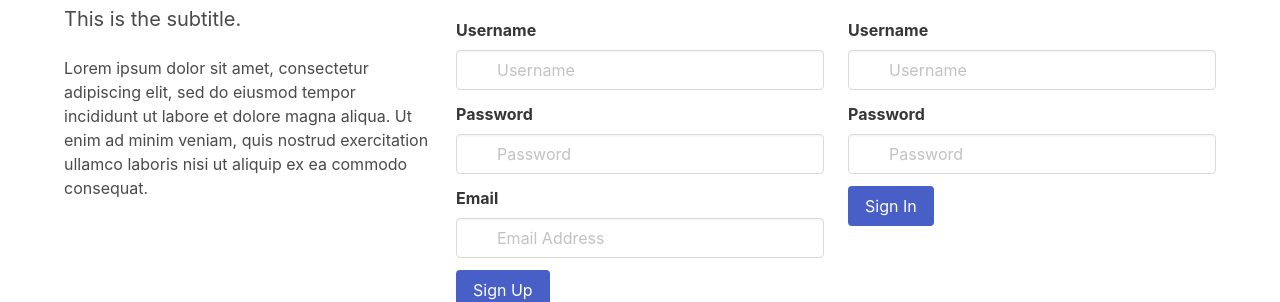
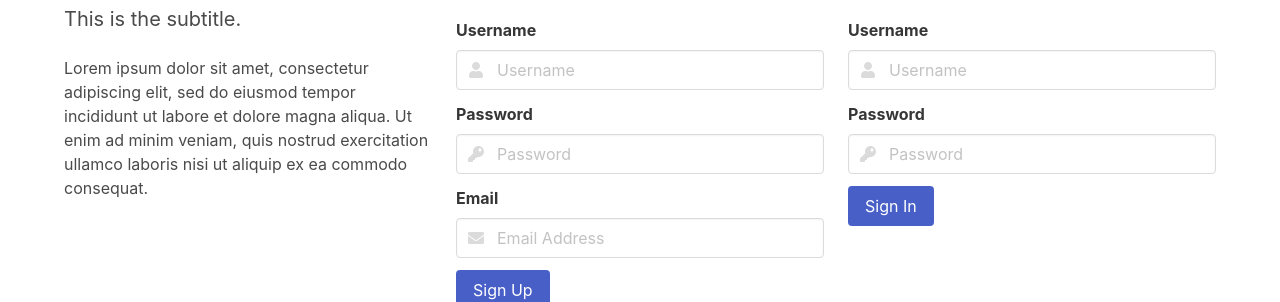
Before and after one commit to OpenTechStrategies/librehq, a Vue app in the folder client/: page / in a window 1280 px wide. Shown: the part 133-435 px from the top of the page. Built offline with nearby package versions, Linux system fonts and the light colour scheme.

Commit message:
Add and use Font Awesome npm dependency for icons
With this setup we only load the icons we're using, rather
than the whole, rather large, Font Awesome JavaScript library.

```diff
--- a/client/package.json
+++ b/client/package.json
@@ -10,6 +10,9 @@
     "test:unit": "vue-cli-service test:unit"
   },
   "dependencies": {
+    "@fortawesome/fontawesome-svg-core": "^1.2.8",
+    "@fortawesome/free-solid-svg-icons": "^5.5.0",
+    "@fortawesome/vue-fontawesome": "^0.1.2",
     "bulma": "^0.7.2",
     "vue": "^2.5.17"
   },
--- a/client/src/App.vue
+++ b/client/src/App.vue
@@ -11,6 +11,7 @@
 
 <script>
 import "./assets/sass/main.scss";
+import "./fontawesome.js";
 import Header from "./components/Header.vue";
 import Messages from "./components/Messages.vue";
 import Signin from "./components/Signin.vue";
--- a/client/src/components/Account.vue
+++ b/client/src/components/Account.vue
@@ -17,7 +17,7 @@
                 <div class="control has-icons-left has-icons-right">
                   <input class="input" type="text" name="username" placeholder="Username"> <!-- :value="account.username"> -->
                   <span class="icon is-small is-left">
-                    <i class="fas fa-user"></i>
+                    <font-awesome-icon icon="user"></font-awesome-icon>
                   </span>
                 </div>
               </div>
@@ -27,7 +27,7 @@
                 <div class="control has-icons-left has-icons-right">
                   <input class="input" type="password" name="password" placeholder="Password">
                   <span class="icon is-small is-left">
-                    <i class="fas fa-key"></i>
+                    <font-awesome-icon icon="key"></font-awesome-icon>
                   </span>
                 </div>
               </div>
@@ -37,7 +37,7 @@
                 <div class="control has-icons-left has-icons-right">
                   <input class="input" type="email" name="email" placeholder="Email Address"> <!-- :value="account.email" -->
                   <span class="icon is-small is-left">
-                    <i class="fas fa-envelope"></i>
+                    <font-awesome-icon icon="envelope"></font-awesome-icon>
                   </span>
                 </div>
               </div>
--- a/client/src/components/Signin.vue
+++ b/client/src/components/Signin.vue
@@ -27,7 +27,7 @@
               <div class="control has-icons-left has-icons-right">
                 <input class="input" type="text" name="username" placeholder="Username">
                 <span class="icon is-small is-left">
-                  <i class="fas fa-user"></i>
+                  <font-awesome-icon icon="user"></font-awesome-icon>
                 </span>
               </div>
             </div>
@@ -37,7 +37,7 @@
               <div class="control has-icons-left has-icons-right">
                 <input class="input" type="password" name="password" placeholder="Password">
                 <span class="icon is-small is-left">
-                  <i class="fas fa-key"></i>
+                  <font-awesome-icon icon="key"></font-awesome-icon>
                 </span>
               </div>
             </div>
@@ -47,7 +47,7 @@
               <div class="control has-icons-left has-icons-right">
                 <input class="input" type="email" name="email" placeholder="Email Address">
                 <span class="icon is-small is-left">
-                  <i class="fas fa-envelope"></i>
+                  <font-awesome-icon icon="envelope"></font-awesome-icon>
                 </span>
               </div>
             </div>
@@ -70,7 +70,7 @@
               <div class="control has-icons-left has-icons-right">
                 <input class="input" type="text" name="username" placeholder="Username">
                 <span class="icon is-small is-left">
-                  <i class="fas fa-user"></i>
+                  <font-awesome-icon icon="user"></font-awesome-icon>
                 </span>
               </div>
             </div>
@@ -80,7 +80,7 @@
               <div class="control has-icons-left has-icons-right">
                 <input class="input" type="password" name="password" placeholder="Password">
                 <span class="icon is-small is-left">
-                  <i class="fas fa-key"></i>
+                  <font-awesome-icon icon="key"></font-awesome-icon>
                 </span>
               </div>
             </div>
--- /dev/null
+++ b/client/src/fontawesome.js
@@ -0,0 +1,7 @@
+import { library } from "@fortawesome/fontawesome-svg-core";
+import { faUser, faEnvelope, faKey } from "@fortawesome/free-solid-svg-icons";
+library.add(faUser, faEnvelope, faKey);
+
+import Vue from "vue";
+import { FontAwesomeIcon } from "@fortawesome/vue-fontawesome";
+Vue.component("font-awesome-icon", FontAwesomeIcon);
```
Also changed, not shown: 1 other file (tests, documents, lock files or other folders).
